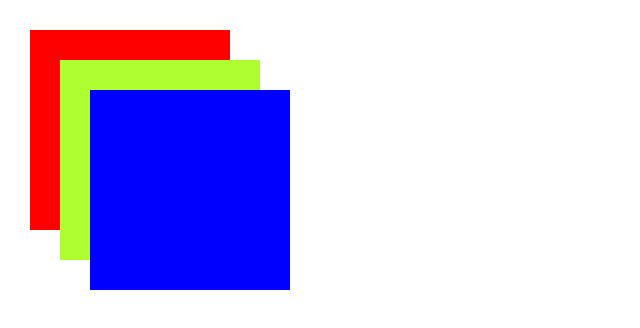
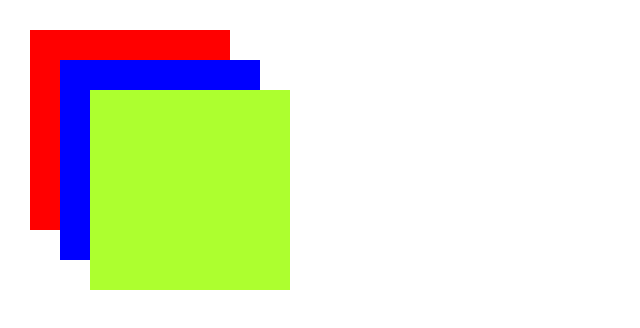
Before and after one commit to mohannadjamal/TTH-Tasks, a plain HTML site: page Entry-1/index.html in a window 1280 px wide. Shown: the whole page, without its empty margins (0-640 px from the left). Drawn offline with Linux system fonts and the light colour scheme.

Commit message:
Fixed order

```diff
--- a/Entry-1/index.html
+++ b/Entry-1/index.html
@@ -6,8 +6,8 @@
   <body>
     <div class="container">
       <div class="container__box box--red">
-        <div class="container__box box--green">
-          <div class="container__box box--blue"></div>
+        <div class="container__box box--blue">
+          <div class="container__box box--green"></div>
         </div>
       </div>
     </div>
--- a/Entry-1/style.css
+++ b/Entry-1/style.css
@@ -13,18 +13,18 @@
   left: 30px;
 }
 
+.box--blue {
+  background-color: blue;
+  /*Middle box */
+  z-index: 3;
+  top: 30px;
+  left: 30px;
+}
+
 .box--green {
   background-color: greenyellow;
-  /* Middle box */
+  /* Foreground box */
   z-index: 2;
   top: 30px;
   left: 30px;
 }
-
-.box--blue {
-  background-color: blue;
-  /*Foreground box */
-  z-index: 3;
-  top: 30px;
-  left: 30px;
-}
```
